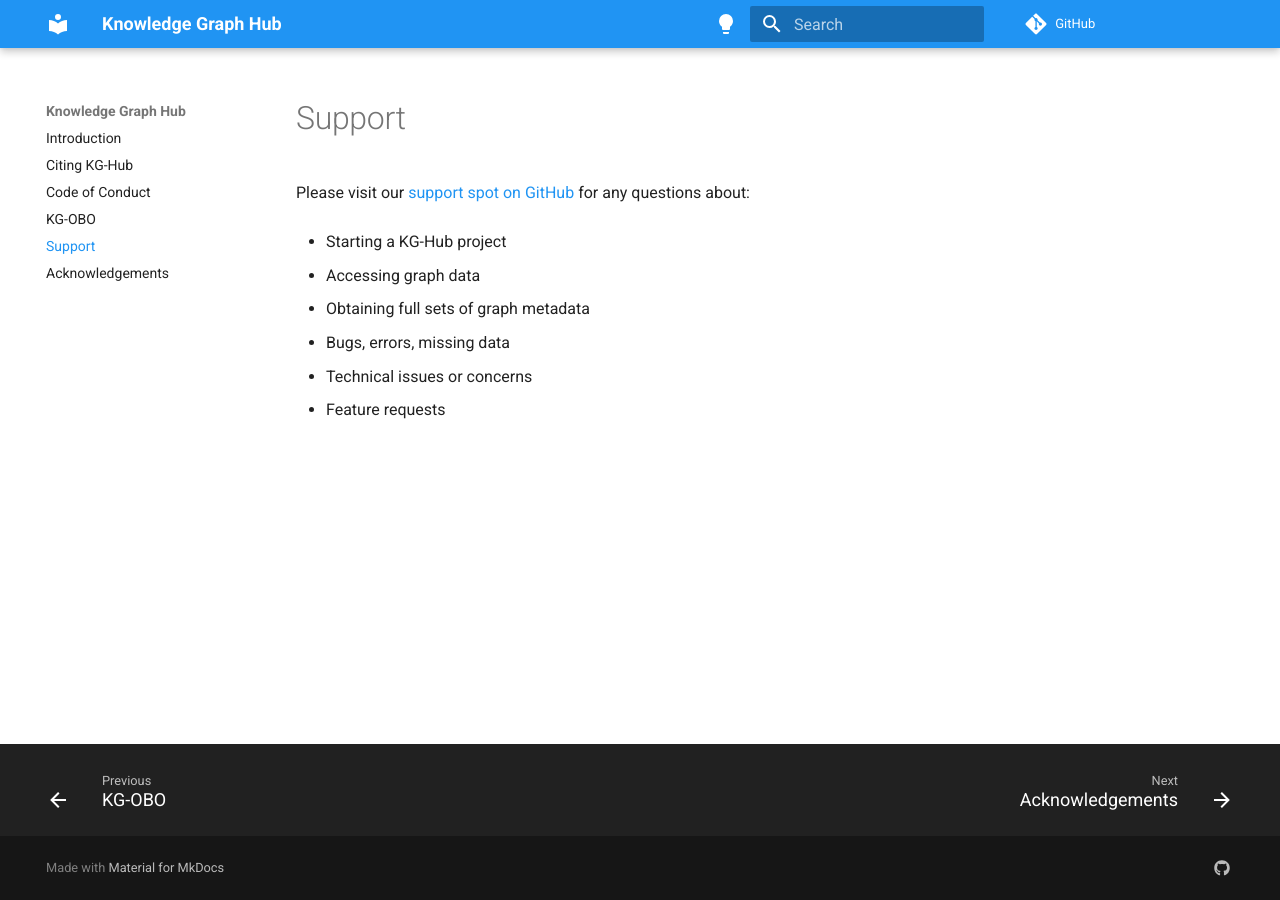
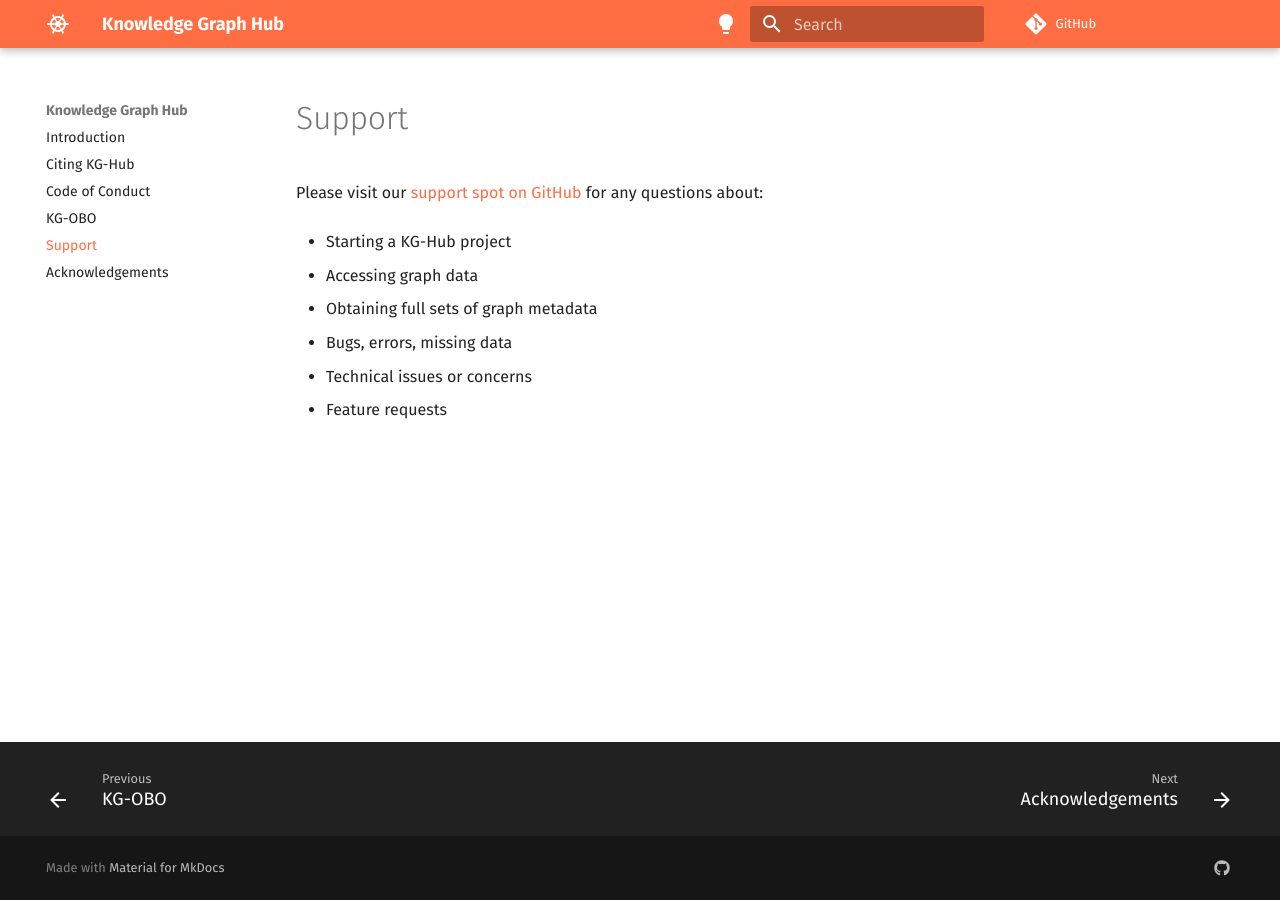
Before and after one commit to Knowledge-Graph-Hub/knowledge-graph-hub.github.io, an MkDocs documentation site: the page built from docs/support.md, in a window 1280 px wide. Built offline with MkDocs 1.6.1 and Material for MkDocs 9.7.7, drawn with Linux system fonts in a browser that asks for light colours; comment, search, counter and statistics services are not loaded.

Commit message:
Update aesthetics

```diff
--- a/mkdocs.yaml
+++ b/mkdocs.yaml
@@ -5,18 +5,23 @@ theme:
   palette:
     - media: '(prefers-color-scheme: light)'
       scheme: default
-      primary: blue
-      accent: white
+      primary: deep orange
+      accent: light green
       toggle:
         icon: material/lightbulb
         name: Switch to light mode
     - media: '(prefers-color-scheme: dark)'
       scheme: slate
-      primary: blue
-      accent: white
+      primary: deep orange
+      accent: light green
       toggle:
         icon: material/lightbulb-outline
         name: Switch to dark mode
+  icon:
+    logo: material/ship-wheel
+  font:
+    text: Fira Sans
+    code: Fira Mono
   features:
     - content.tabs.link
     - navigation.footer
```
